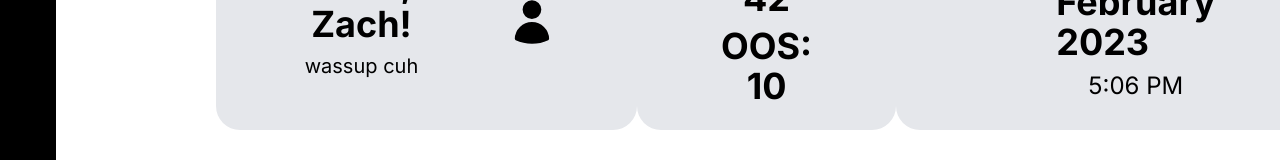
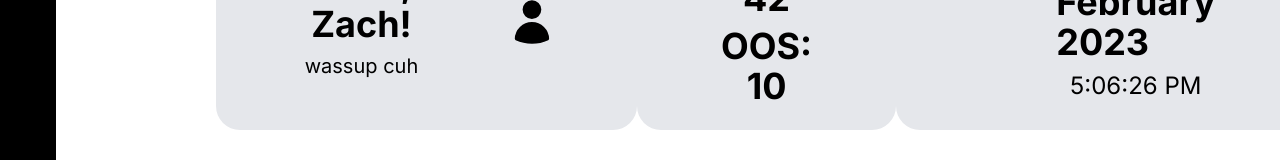
Before and after one commit to blurridge/Scan.ly, a React (Create React App) app: page / in a window 1280 px wide. Shown: the part 126-286 px from the top of the page. Built offline with nearby package versions, Linux system fonts and the light colour scheme; what tw-elements would draw is missing.

Commit message:
[FEAT][Zach] Added seconds to real-time clock

```diff
--- a/src/components/DateTime.jsx
+++ b/src/components/DateTime.jsx
@@ -3,7 +3,7 @@ import React, { useState, useEffect } from "react";
 export const DateTime = () => {
   const [dateState, setDateState] = useState(new Date());
   useEffect(() => {
-    setInterval(() => setDateState(new Date()), 1000);
+    setInterval(() => setDateState(new Date()), 0);
   }, []);
   return (
     <>
@@ -21,6 +21,7 @@ export const DateTime = () => {
             hour: "numeric",
             minute: "numeric",
             hour12: true,
+            second: 'numeric',
           })}
         </p>
       </div>
```
